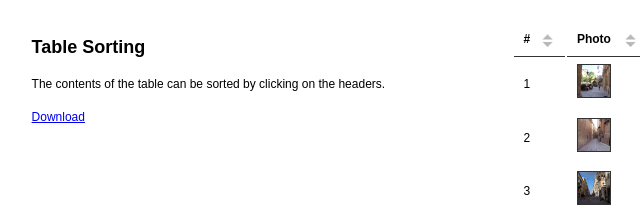
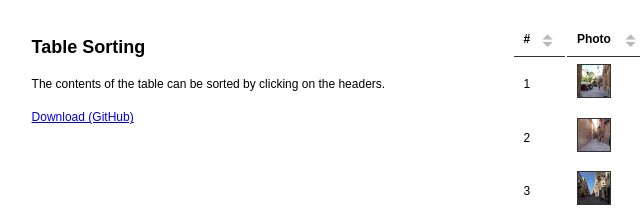
Before and after one commit to WoollyMittens/useful-sort, a plain HTML site: page index.html in a window 1280 px wide. Shown: the top 222 px of the page, 138-778 px from the left. Drawn offline with Linux system fonts and the light colour scheme.

```diff
--- a/index.html
+++ b/index.html
@@ -23,7 +23,7 @@
 			<article>
 				<h2>Table Sorting</h2>
 				<p>The contents of the table can be sorted by clicking on the headers.</p>
-				<p><a class="button downloadButton" href="http://www.woollymittens.nl/downloads/sort.zip" target="_blank">Download</a></p>
+				<p><a class="button downloadButton" href="http://github.com/WoollyMittens/useful-sort" target="_blank">Download (GitHub)</a></p>
 			</article>
 			<aside>
 
--- a/scss/sort.scss
+++ b/scss/sort.scss
@@ -1,16 +1,12 @@
 /*
 	Reference Styling for Table Sorting and Filtering
 */
-
 @media all {
-
 	@import "compass/css3";
 	@import "compass/utilities";
-
 	/*
 		filter / sort
 	*/
-
 	table.sort {
 		width : 100%;
 		thead {
@@ -54,7 +50,6 @@
 			}
 		}
 	}
-
 }
 @media (min-width: 1200px) {}
 @media (min-width: 980px) and (max-width: 1199px) {}
```
Also changed, not shown: css/sort.css.
